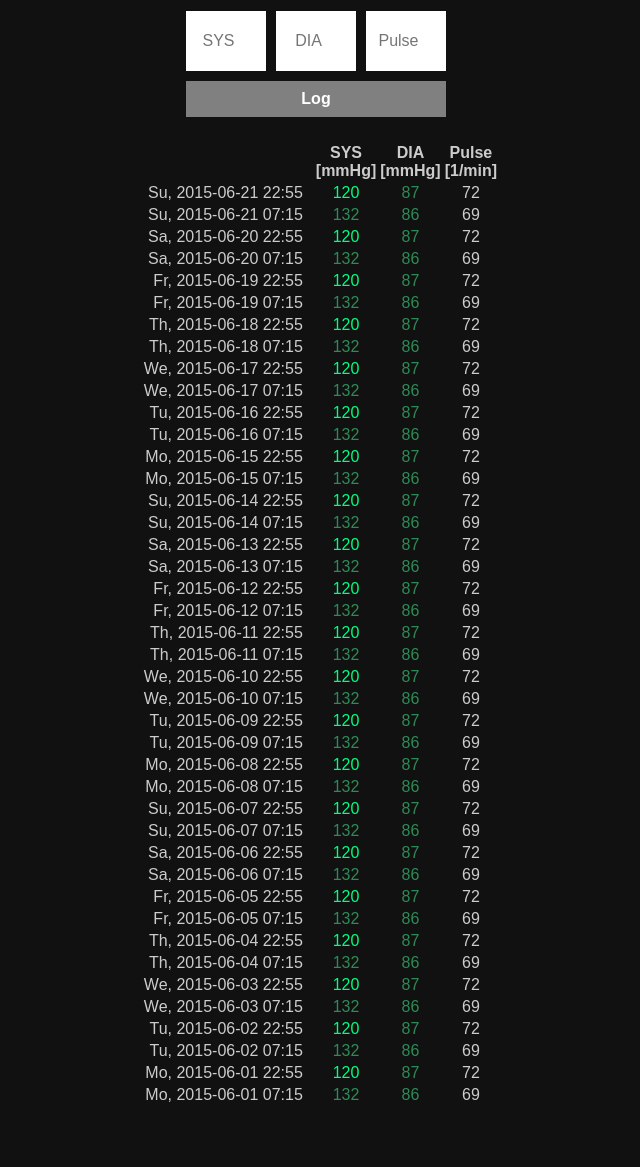
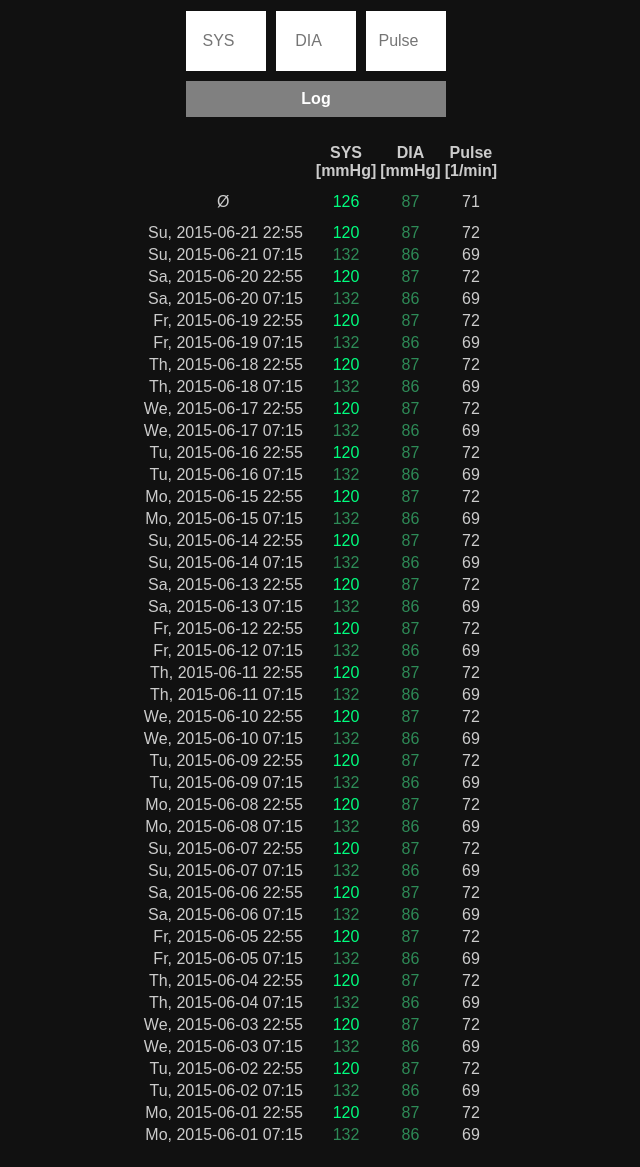
Before and after one commit to dag0310/under-pressure, a PHP site: page / in a window 1280 px wide. Shown: the part 673-1840 px from the top of the page, without its empty margins (324-964 px from the left). Before the commit the page ends 1775 px from the top, so only its background shows below. Run offline with PHP 8.4, Linux system fonts and the light colour scheme.

Commit message:
Show average value for all visible log entries in table

```diff
--- a/app/css/main.css
+++ b/app/css/main.css
@@ -52,6 +52,12 @@ html, body {
 }
 #table table tr td:first-child {
     text-align: right;
+}
+#table table tr.average td:first-child {
+    text-align: center;
+}
+#table table tr.average td {
+    padding: 10px 0;
 }
 
 .bp-optimal {
--- a/app/js/main.js
+++ b/app/js/main.js
@@ -134,6 +134,25 @@ var Main = (function () {
                 return bloodPressureClass || bloodPressureClasses[0];
             };
 
+            var sumSys = 0, sumDia = 0, sumPulse = 0;
+            logData.forEach(function (entry) {
+                sumSys += entry[CONFIG.keys.sys];
+                sumDia += entry[CONFIG.keys.dia];
+                sumPulse += entry[CONFIG.keys.pulse];
+            });
+            var averageSys = sumSys / logData.length;
+            var averageDia = sumDia / logData.length;
+            var averagePulse = sumPulse / logData.length;
+            var averageSysClass = getBloodPressureClass(bloodPressureCategories.sys, averageSys);
+            var averageDiaClass = getBloodPressureClass(bloodPressureCategories.dia, averageDia);
+
+            var averageRow = $('<tr class="average">');
+            averageRow.append($('<td>', {text: 'Ø'}));
+            averageRow.append($('<td>', {text: Math.round(averageSys), class: averageSysClass}));
+            averageRow.append($('<td>', {text: Math.round(averageDia), class: averageDiaClass}));
+            averageRow.append($('<td>', {text: Math.round(averagePulse)}));
+            table.append(averageRow);
+
             logData.forEach(function (entry) {
                 var sysClass = getBloodPressureClass(bloodPressureCategories.sys, entry[CONFIG.keys.sys]);
                 var diaClass = getBloodPressureClass(bloodPressureCategories.dia, entry[CONFIG.keys.dia]);
```
